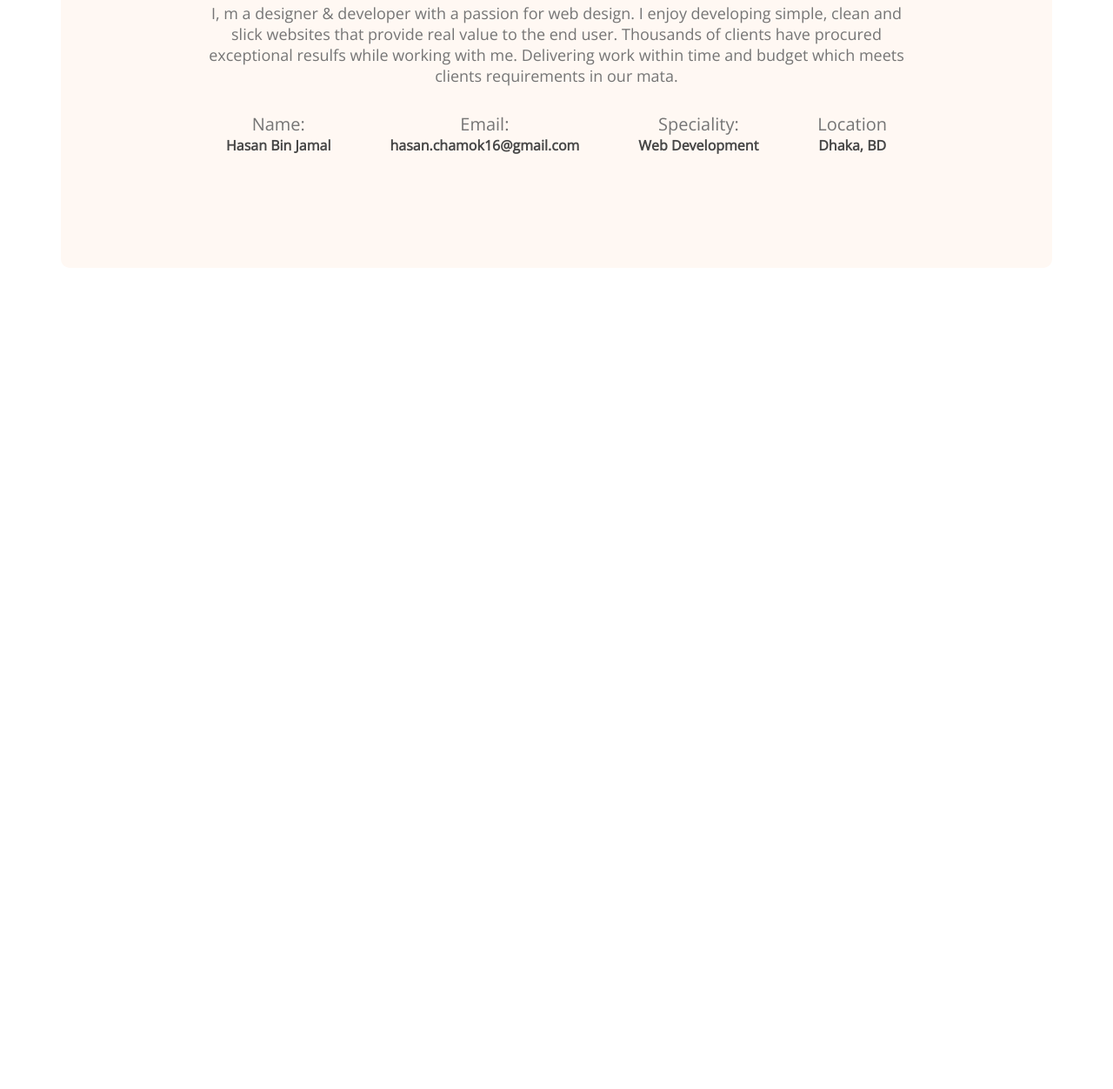
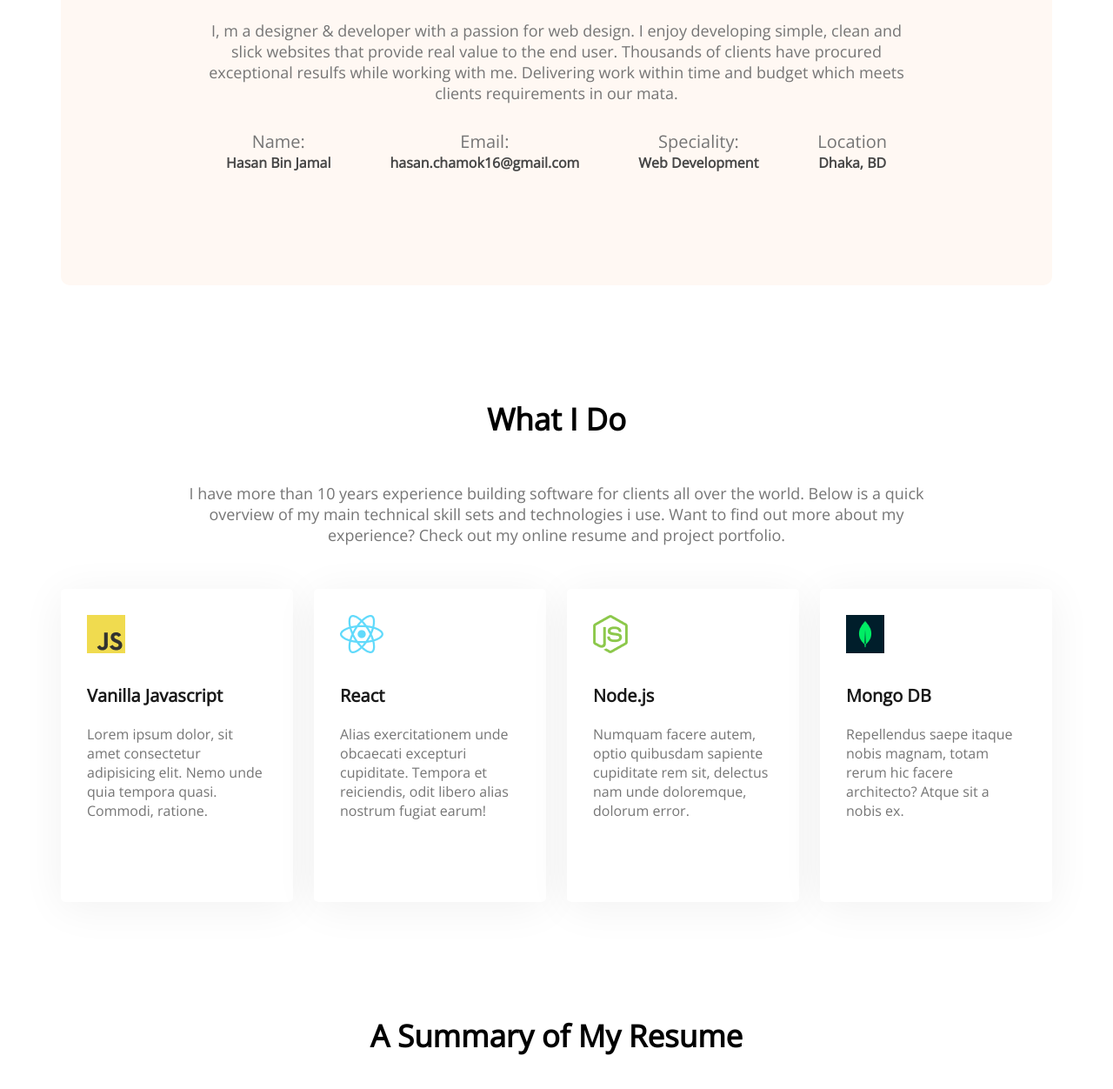
Before and after one commit to HasanChamok/developer-portfolio, a plain HTML site: page index.html in a window 1280 px wide. Shown: the part 1174-2426 px from the top of the page at 87% size. Before the commit the page ends 1482 px from the top, so only its background shows below. Drawn offline with nearby package versions, Linux system fonts and the light colour scheme.

Commit message:
added skills content

```diff
--- a/index.html
+++ b/index.html
@@ -52,6 +52,41 @@
                 </div>
             </div>
         </section>
+        <section class="what-i-do">
+            <h3 class="section-title">What I Do</h3>
+            <p class="section-description">I have more than 10 years experience building software for clients all over the world. Below is a quick overview of my main technical skill sets and technologies i use. Want to find out more about my experience? Check out my online resume and project portfolio.</p>
+            <!-- .section-container>.skill*4>img+p.skill-title+p.skill-description>lorem15 -->
+            <div class="section-container">
+                <div class="skill">
+                    <img src="images/icons/js.png" alt="">
+                    <p class="skill-title">Vanilla Javascript</p>
+                    <p class="skill-description">Lorem ipsum dolor, sit amet consectetur adipisicing elit. Nemo unde quia tempora quasi. Commodi, ratione.</p>
+                </div>
+                <div class="skill">
+                    <img src="images/icons/react.png" alt="">
+                    <p class="skill-title">React</p>
+                    <p class="skill-description">Alias exercitationem unde obcaecati excepturi cupiditate. Tempora et reiciendis, odit libero alias nostrum fugiat earum!</p>
+                </div>
+                <div class="skill">
+                    <img src="images/icons/nodejs.png" alt="">
+                    <p class="skill-title">Node.js</p>
+                    <p class="skill-description">Numquam facere autem, optio quibusdam sapiente cupiditate rem sit, delectus nam unde doloremque, dolorum error.</p>
+                </div>
+                <div class="skill">
+                    <img src="images/icons/mongo.png" alt="">
+                    <p class="skill-title">Mongo DB</p>
+                    <p class="skill-description">Repellendus saepe itaque nobis magnam, totam rerum hic facere architecto? Atque sit a nobis ex.</p>
+                </div>
+            </div>
+        </section>
+        <section class="resume">
+            <h3 class="section-title">A Summary of My Resume</h3>
+            <div class="resume-content">
+                <div>
+
+                </div>
+            </div>
+        </section>
     </main>
     <footer>
 
--- a/styles/protfolio.css
+++ b/styles/protfolio.css
@@ -78,7 +78,7 @@ main{
 
 .section-title{
     text-align: center;
-    margin-bottom: 30px;
+    margin-bottom: 50px;
     font-weight: 700;
     font-size: 35px;
 }
@@ -101,3 +101,39 @@ main{
     text-align: center;
     color: #474747;
 }
+/* what i do styles */
+.what-i-do{
+    margin-top: 130px;
+}
+.what-i-do .section-description{
+    padding:0px 130px ;
+    margin-bottom: 50px;
+}
+.section-container{
+    display: flex;
+    gap: 24px;
+}
+.skill{
+    padding: 30px;
+    background: #FFFFFF;
+    box-shadow: 0px 6px 50px rgba(0, 0, 0, 0.06);
+    border-radius: 5px;
+    width: 250px;
+    height: 300px;
+    margin-bottom: 130px;
+}
+.skill-title{
+    margin-top: 30px;
+    color: #181818;
+    font-weight: 700;
+    font-size: 20px;
+}
+.skill-description{
+    margin-top: 20px;
+    color: #757575;
+    font-weight: 400;
+    font-size: 16px;
+    text-align: left;
+}
+
+/* Resume Styles */
```
